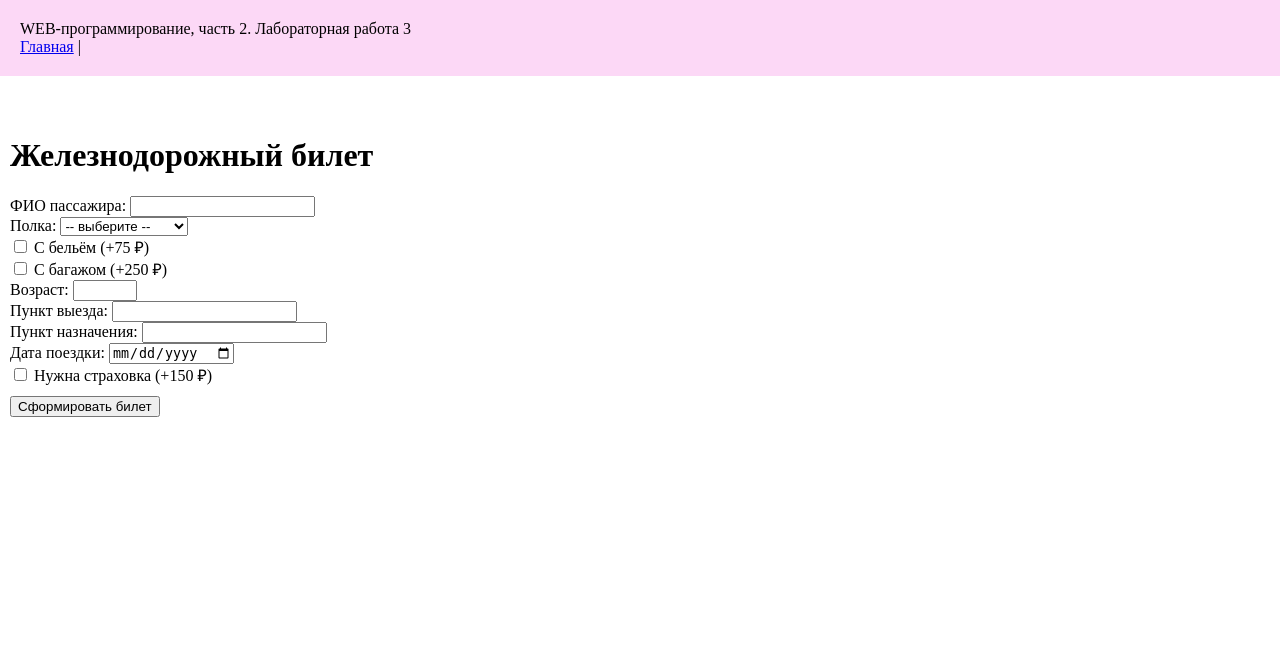
After one commit to ta-pri/web-back-labs, a Flask app: page /lab3/train in a window 1280 px wide. The commit adds this page. Shown: the top 657 px of the page. Run offline with Flask 3, Linux system fonts and the light colour scheme.

Commit message:
Железнодорожный билет

```diff
--- a/lab3.py
+++ b/lab3.py
@@ -100,3 +100,62 @@ def settings():
 
     resp = make_response(render_template('lab3/settings.html', color=color, bg_color=bg_color, font_size=font_size, font_style=font_style))
     return resp
+
+
+@lab3.route('/lab3/train')
+def train_ticket():
+    # Получаем данные из формы
+    fio = request.args.get('fio')
+    berth = request.args.get('berth')
+    linen = request.args.get('linen')
+    luggage = request.args.get('luggage')
+    age = request.args.get('age')
+    from_city = request.args.get('from_city')
+    to_city = request.args.get('to_city')
+    date = request.args.get('date')
+    insurance = request.args.get('insurance')
+
+    errors = []
+
+    # Если форма не отправлена — просто отрисовываем пустую
+    if not fio and not from_city and not to_city:
+        return render_template('lab3/train.html')
+
+    # Проверка заполненности
+    if not fio or not berth or not age or not from_city or not to_city or not date:
+        errors.append("Все поля обязательны к заполнению.")
+    else:
+        # Проверка возраста
+        try:
+            age = int(age)
+            if age < 1 or age > 120:
+                errors.append("Возраст должен быть от 1 до 120 лет.")
+        except ValueError:
+            errors.append("Возраст должен быть числом.")
+
+    # Если есть ошибки — показываем их
+    if errors:
+        return render_template('lab3/train.html', errors=errors,
+                               fio=fio, berth=berth, linen=linen, luggage=luggage,
+                               age=age, from_city=from_city, to_city=to_city, date=date,
+                               insurance=insurance)
+
+    # Расчёт стоимости
+    price = 1000 if age >= 18 else 700
+    if berth in ['нижняя', 'нижняя боковая']:
+        price += 100
+    if linen == 'on':
+        price += 75
+    if luggage == 'on':
+        price += 250
+    if insurance == 'on':
+        price += 150
+
+    ticket_type = "Детский билет" if age < 18 else "Взрослый билет"
+
+    # Отображаем билет
+    return render_template('lab3/ticket.html',
+                           fio=fio, berth=berth, linen=linen,
+                           luggage=luggage, age=age, from_city=from_city,
+                           to_city=to_city, date=date, insurance=insurance,
+                           price=price, ticket_type=ticket_type)
--- a/templates/lab3/lab3.html
+++ b/templates/lab3/lab3.html
@@ -17,5 +17,6 @@
         <li><a href="/lab3/form1">Форма</a></li>
         <li><a href="/lab3/order">Заказ напитка</a></li>
         <li><a href="/lab3/settings">Настройки отображения</a></li>
+        <li><a href="/lab3/train">Железнодорожный билет</a></li>
     </ol>
 {% endblock %}
--- /dev/null
+++ b/templates/lab3/train.html
@@ -0,0 +1,68 @@
+{% extends "base.html" %}
+{% block lab %}Лабораторная работа 3{% endblock %}
+
+{% block main %}
+<h1>Железнодорожный билет</h1>
+
+{% if errors %}
+    <ul style="color: red;">
+        {% for e in errors %}
+            <li>{{ e }}</li>
+        {% endfor %}
+    </ul>
+{% endif %}
+
+<form method="get">
+    <div>
+        <label>ФИО пассажира:</label>
+        <input type="text" name="fio" value="{{ fio or '' }}">
+    </div>
+
+    <div>
+        <label>Полка:</label>
+        <select name="berth">
+            <option value="">-- выберите --</option>
+            <option value="нижняя" {% if berth == 'нижняя' %}selected{% endif %}>Нижняя</option>
+            <option value="верхняя" {% if berth == 'верхняя' %}selected{% endif %}>Верхняя</option>
+            <option value="верхняя боковая" {% if berth == 'верхняя боковая' %}selected{% endif %}>Верхняя боковая</option>
+            <option value="нижняя боковая" {% if berth == 'нижняя боковая' %}selected{% endif %}>Нижняя боковая</option>
+        </select>
+    </div>
+
+    <div>
+        <label><input type="checkbox" name="linen" {% if linen == 'on' %}checked{% endif %}> С бельём (+75 ₽)</label>
+    </div>
+
+    <div>
+        <label><input type="checkbox" name="luggage" {% if luggage == 'on' %}checked{% endif %}> С багажом (+250 ₽)</label>
+    </div>
+
+    <div>
+        <label>Возраст:</label>
+        <input type="number" name="age" min="1" max="120" value="{{ age or '' }}">
+    </div>
+
+    <div>
+        <label>Пункт выезда:</label>
+        <input type="text" name="from_city" value="{{ from_city or '' }}">
+    </div>
+
+    <div>
+        <label>Пункт назначения:</label>
+        <input type="text" name="to_city" value="{{ to_city or '' }}">
+    </div>
+
+    <div>
+        <label>Дата поездки:</label>
+        <input type="date" name="date" value="{{ date or '' }}">
+    </div>
+
+    <div>
+        <label><input type="checkbox" name="insurance" {% if insurance == 'on' %}checked{% endif %}> Нужна страховка (+150 ₽)</label>
+    </div>
+
+    <div style="margin-top: 10px;">
+        <button type="submit">Сформировать билет</button>
+    </div>
+</form>
+{% endblock %}
```
Also changed, not shown: templates/lab3/ticket.html (added, +20 -0 lines).
